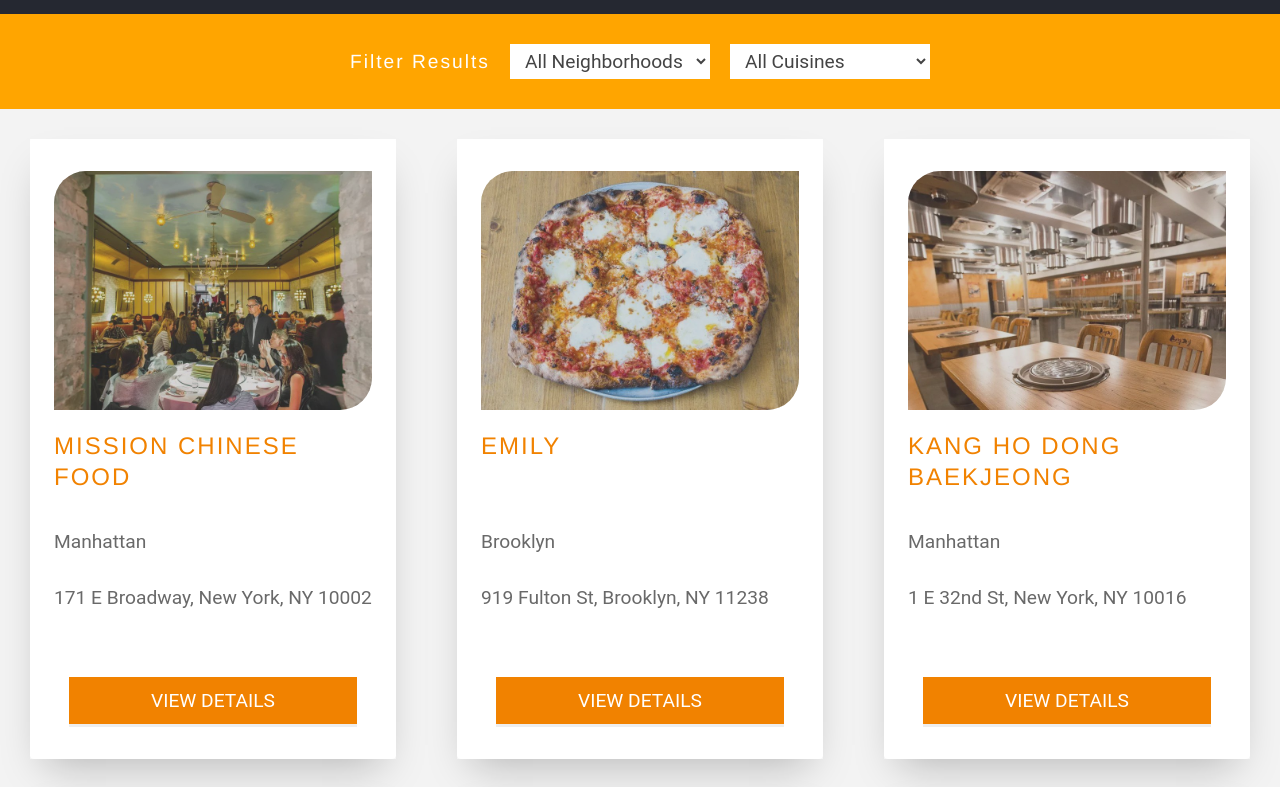
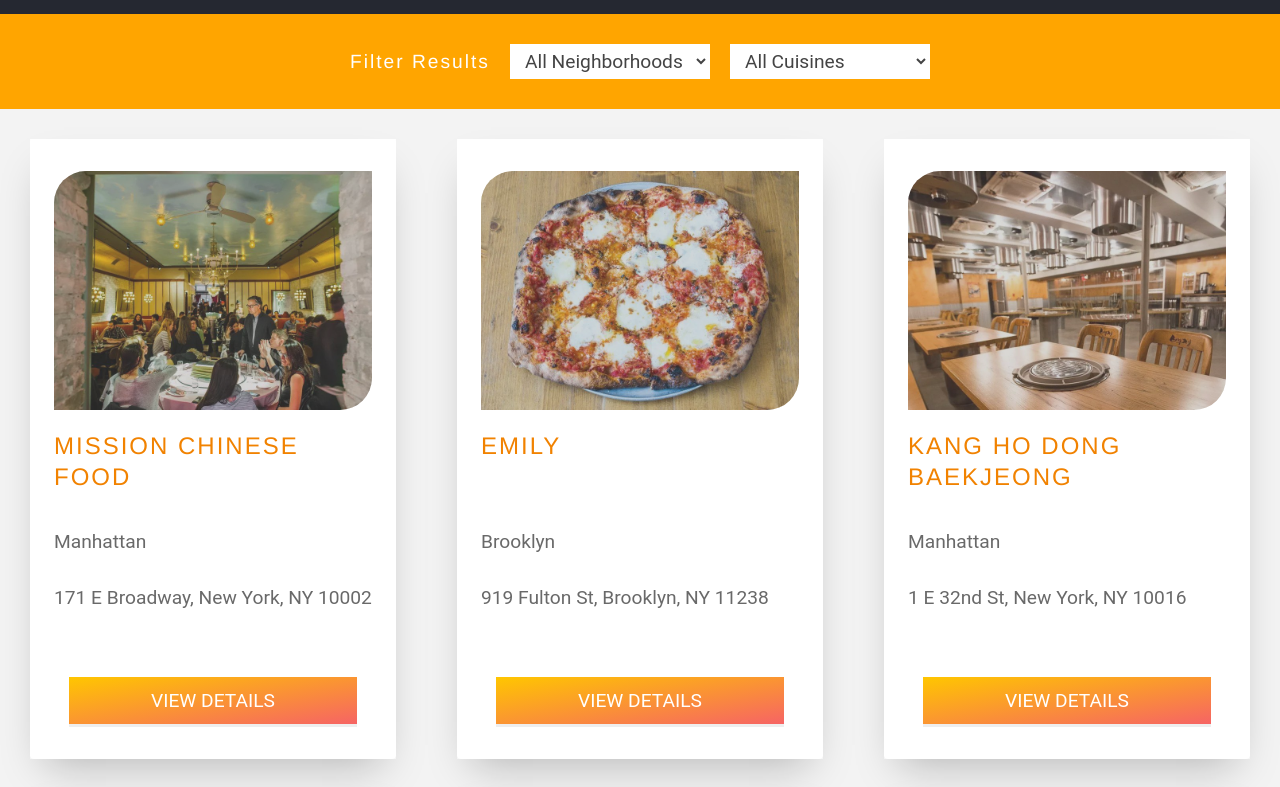
Before and after one commit to Tsuna-mi/mws-restaurant, a website: page index.html in a window 1280 px wide. Shown: the part 98-885 px from the top of the page. Drawn offline with Linux system fonts and the light colour scheme; some packages are replaced by stand-ins of ours.

Commit message:
Apply gradient style to detail-button

```diff
--- a/assets/css/styles.css
+++ b/assets/css/styles.css
@@ -285,7 +285,7 @@
 }
 
 .cards .cards__item a {
-  background-color: #f18200;
+  background-image: linear-gradient(to bottom right, #ffc600, #f66464);
   border-bottom: 3px solid #eee;
   color: #fff;
   display: inline-block;
```
